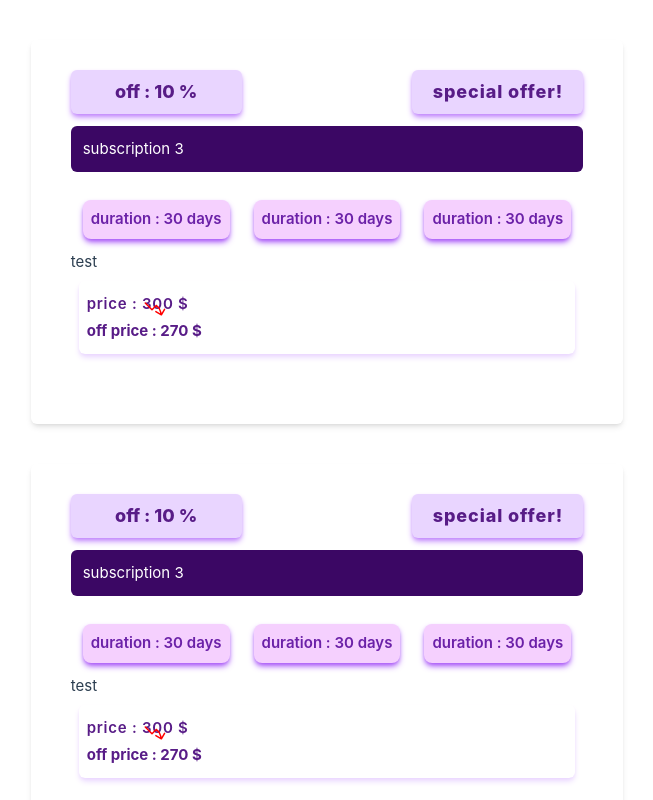
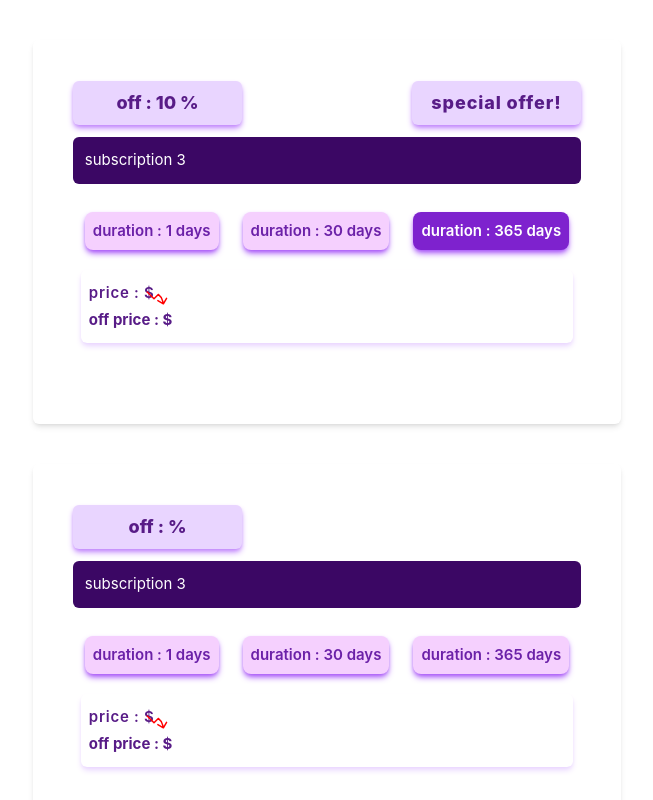
Before and after one commit to yuchen2022/sub, a Vue app: page / in a window 1280 px wide. Shown: the top 800 px of the page, without its empty margins (313-966 px from the left). Built offline with nearby package versions, Linux system fonts and the light colour scheme.

Commit message:
is selected and off handled

```diff
--- a/src/App.vue
+++ b/src/App.vue
@@ -1,10 +1,6 @@
 <template>
   <div>
-    <SubscribeBox
-      v-for="subscribe in subs"
-      :boxNumber="i"
-      :subs="subs.subscription_1"
-    />
+    <SubscribeBox v-for="sub in subs" :boxNumber="i" :subs="sub" />
     <div>{{ boxNumber }}</div>
   </div>
 </template>
@@ -67,7 +63,7 @@ export default {
             id: 7,
             price: 700,
             duration: 86400,
-            off: 0,
+            off: 40,
             is_selected: false,
           },
           {
--- a/src/HeaderBadge.vue
+++ b/src/HeaderBadge.vue
@@ -1,13 +1,12 @@
 <template>
   <div class="flex justify-between mb-3">
     <div
-      :class="{ hidden: newSubs[i].off == 0 }"
       class="bg-purple-200 p-2 rounded-md w-1/3 text-center text-lg shadow-md shadow-purple-400 font-extrabold text-purple-900"
     >
-      off : {{ newSubs[i].off }} %
+      off : {{ offPrice }} %
     </div>
     <div
-      :class="{ hidden: newSubs[i].is_selected == false }"
+      v-show="acitveData?.is_selected"
       class="bg-purple-200 p-2 rounded-md w-1/3 tracking-wider text-center text-lg shadow-md shadow-purple-400 font-extrabold text-purple-900"
     >
       special offer!
@@ -19,11 +18,17 @@
 </template>
 <script>
 export default {
-  props: ["boxNumber", "newSubs"],
+  props: ["boxNumber", "newSubs", "acitveData"],
   data() {
     return {
       i: 3,
     };
   },
+  computed: {
+    offPrice() {
+      console.log("header :", this.acitveData);
+      return this.acitveData?.off;
+    },
+  },
 };
 </script>
--- a/src/Sub-btn.vue
+++ b/src/Sub-btn.vue
@@ -1,5 +1,7 @@
 <template>
   <button
+    :class="{ 'bg-purple-700 text-white': is_selected }"
+    @click="() => $emit('activeDuration', newSubs)"
     class="bg-fuchsia-200 rounded-lg whitespace-nowrap text-purple-800 shadow-md shadow-purple-500 px-2 font-semibold p-2 m-3 focus:bg-purple-600 focus:text-purple-100"
   >
     duration :
@@ -8,15 +10,28 @@
 </template>
 <script>
 export default {
-  props: ["newSubs"],
-  data() {
-    return {
-      i: 2,
-    };
+  emits: ["activeDuration"],
+
+  props: {
+    index: {
+      default: 1,
+    },
+    newSubs: {
+      type: Object,
+    },
+    is_selected: {
+      type: Boolean,
+    },
+  },
+
+  created() {
+    if (this.is_selected) {
+      this.$emit("activeDuration", this.newSubs);
+    }
   },
   computed: {
     durTime() {
-      let durTime = this.newSubs[this.i].duration;
+      let durTime = this.newSubs.duration;
       return durTime / 3600 / 24;
     },
   },
--- a/src/SubscribeBox.vue
+++ b/src/SubscribeBox.vue
@@ -2,13 +2,19 @@
   <div
     class="shadow-md rounded-md p-10 pt-2 mt-10 h-96 flex flex-col max-w-fit mx-auto justify-center"
   >
-    <HeaderBadge :newSubs="newSubs" />
+    <HeaderBadge :acitveData="acitveData" />
 
     <div class="flex">
-      <SubBtn :newSubs="newSubs" v-for="subDuration in subs" />
+      <SubBtn
+        :is_selected="subDuration.is_selected"
+        @activeDuration="(data) => (acitveData = data)"
+        :index="i + 1"
+        :newSubs="subDuration"
+        v-for="subDuration in subs"
+      />
     </div>
-    <div>test</div>
-    <OffHandler :newSubs="newSubs" />
+
+    <OffHandler :acitveData="acitveData" />
   </div>
 </template>
 <script>
@@ -25,6 +31,7 @@ export default {
   },
   data() {
     return {
+      acitveData: null,
       i: 1,
       newSubs: null,
     };
@@ -36,10 +43,14 @@ export default {
       return subs;
     }, {});
   },
-
+  watch: {
+    acitveData(val) {
+      console.log("from watcher: ", val);
+    },
+  },
   computed: {
     subHandler() {
-      let data = this.newSubs[this.i];
+      let data = this.newSubs;
 
       return data;
     },
--- a/src/components/Off-handler.vue
+++ b/src/components/Off-handler.vue
@@ -1,10 +1,10 @@
 <template>
   <div class="text-purple-900 m-2 p-2 rounded-md shadow-md shadow-purple-200">
     <div class="relative font-semibold my-1 tracking-wider">
-      price : {{ newSubs[i].price }} $
+      price : {{ activeData?.price }} $
     </div>
     <span
-      :class="{ hidden: newSubs[i].off == 0 }"
+      :class="{ hidden: activeData?.off == 0 }"
       class="absolute top-4 left-16"
       ><svg
         xmlns="http://www.w3.org/2000/svg"
@@ -22,7 +22,7 @@
       </svg>
     </span>
     <div
-      :class="{ hidden: newSubs[i].off == 0 }"
+      :class="{ hidden: activeData?.off == 0 }"
       class="font-bold my-1 text-purple-900"
     >
       off price :
@@ -32,18 +32,14 @@
 </template>
 <script>
 export default {
-  props: ["newSubs"],
-  data() {
-    return {
-      i: 3,
-      offPrice: 10,
-    };
-  },
+  props: ["boxNumber", "newSubs", "acitveData"],
+
   computed: {
     updoPrice() {
-      let curentPrice = this.newSubs[this.i].price;
-      this.offPrice = (curentPrice * (100 - this.newSubs[this.i].off)) / 100;
-      return this.offPrice;
+      console.log(this.activeData);
+      // let curentPrice = this.activeData?.price;
+      // this.offPrice = (curentPrice * (100 - this.activeData?.off)) / 100;
+      // return this.offPrice;
     },
   },
 };
```
